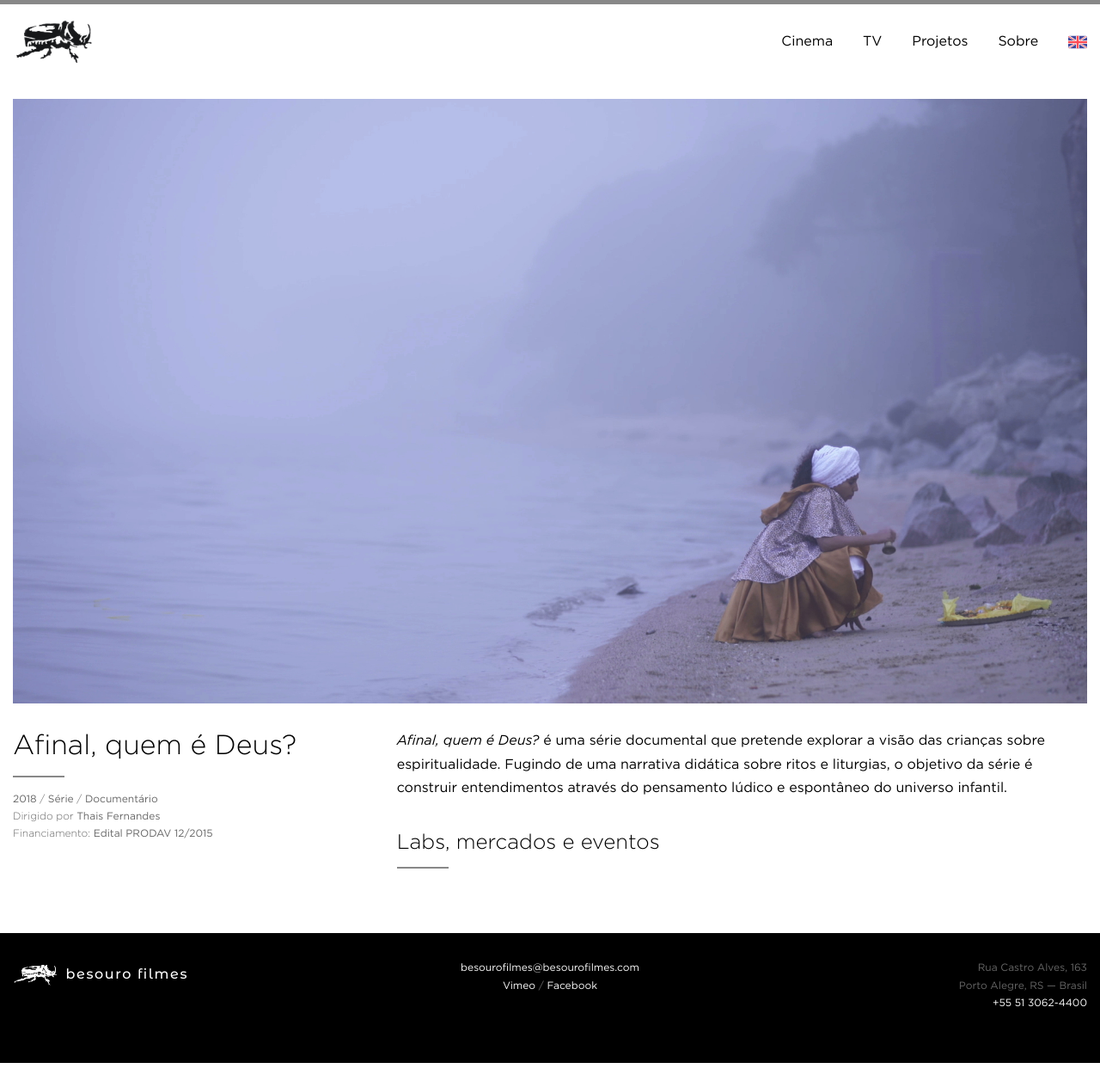
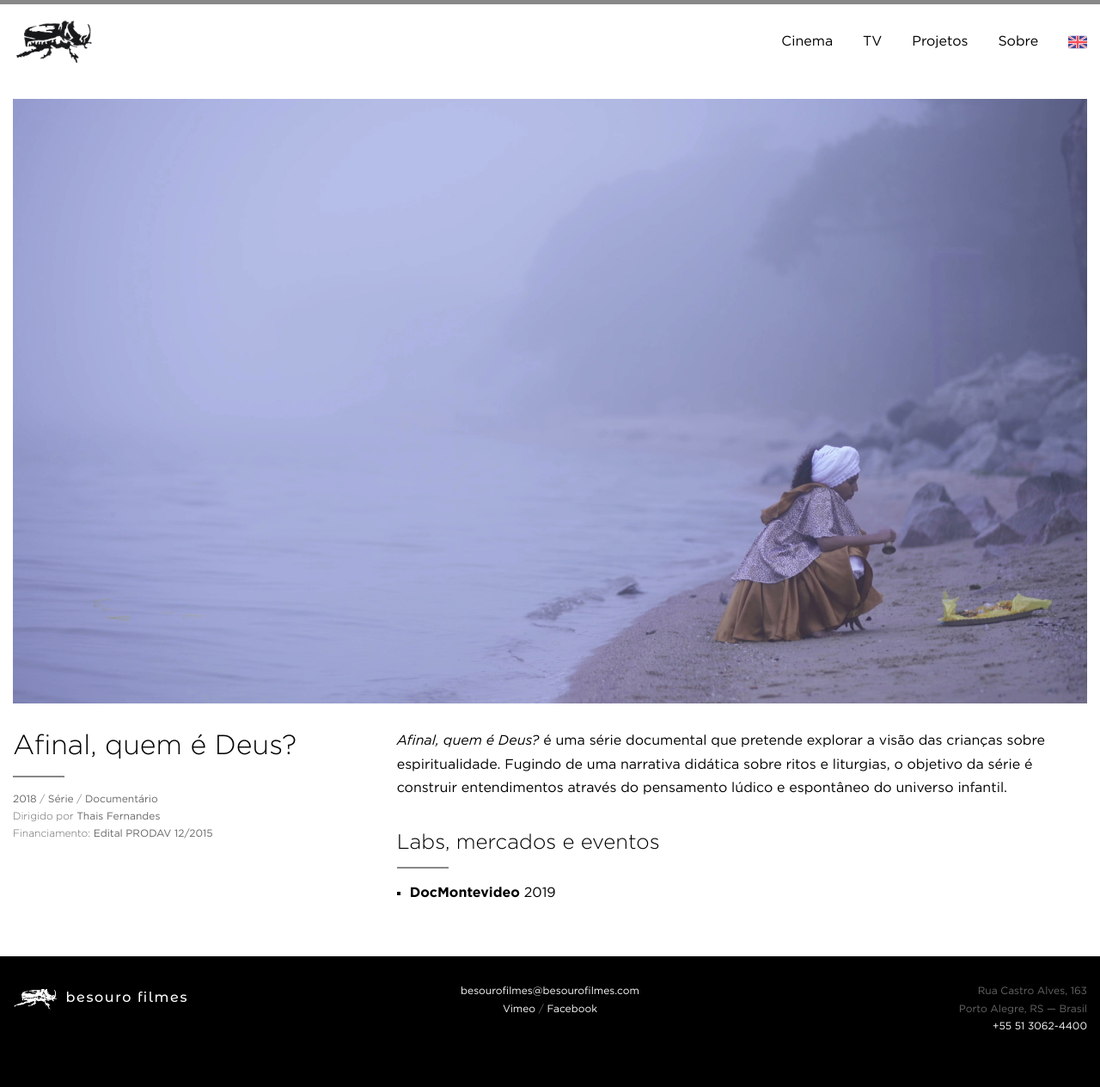
Before and after one commit to arthrfrts/besouro, a Jekyll site: the page built from _projects/afinal-quem-e-deus.md, in a window 1280 px wide. Shown: the whole page at 86% size. Built offline with Jekyll 4.4.1, drawn with Linux system fonts in a browser that asks for light colours; before the commit the page ends 1236 px from its top, so only the background shows below that.

Commit message:
Updated Afinal Quem E Deus

```diff
--- a/_projects/afinal-quem-e-deus.md
+++ b/_projects/afinal-quem-e-deus.md
@@ -20,3 +20,4 @@ layout: project
 _Afinal, quem é Deus?_ é uma série documental que pretende explorar a visão das crianças sobre espiritualidade. Fugindo de uma narrativa didática sobre ritos e liturgias, o objetivo da série é construir entendimentos através do pensamento lúdico e espontâneo do universo infantil.
 
 ## Labs, mercados e eventos
+* **DocMontevideo** 2019
```
